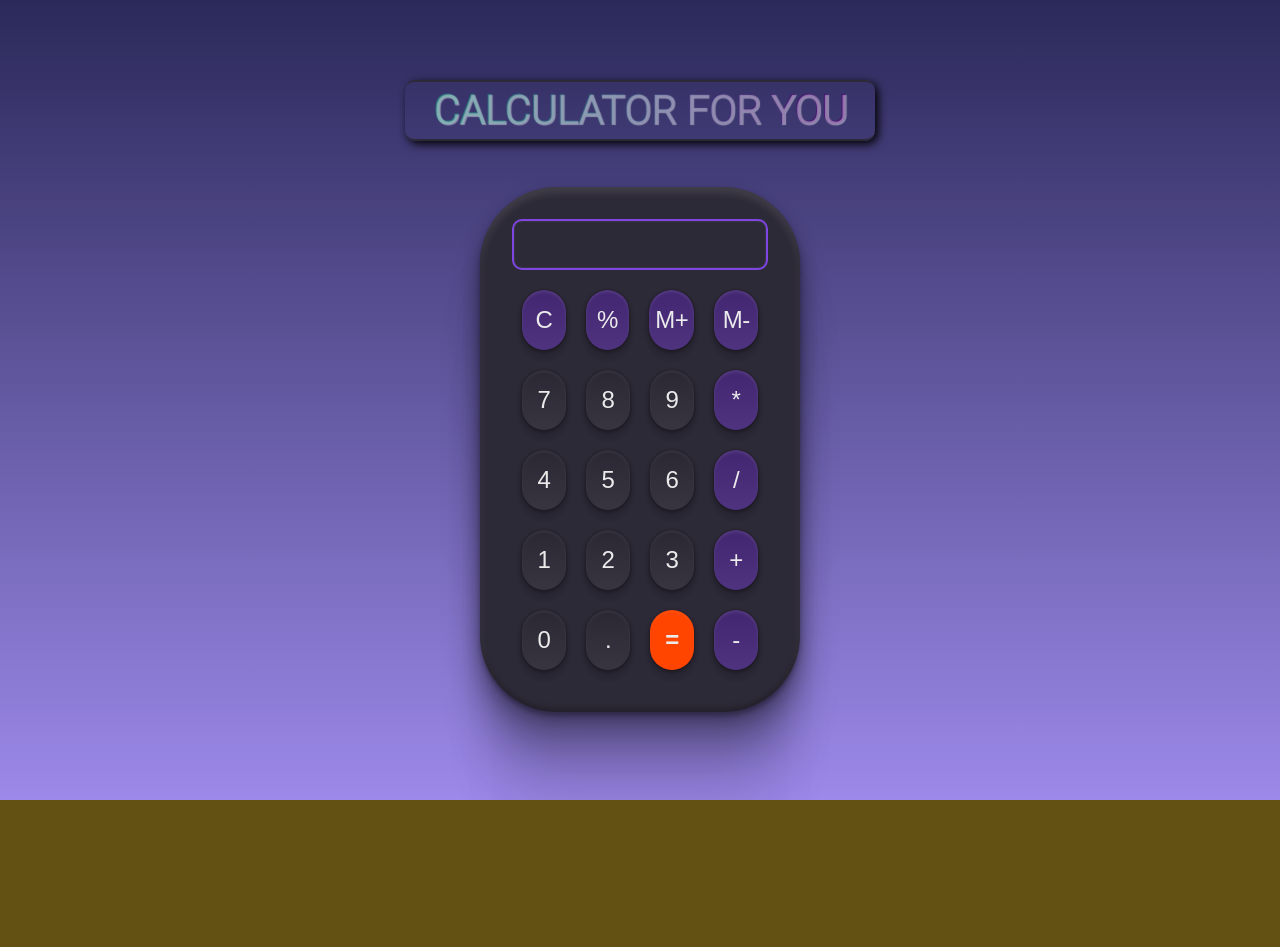
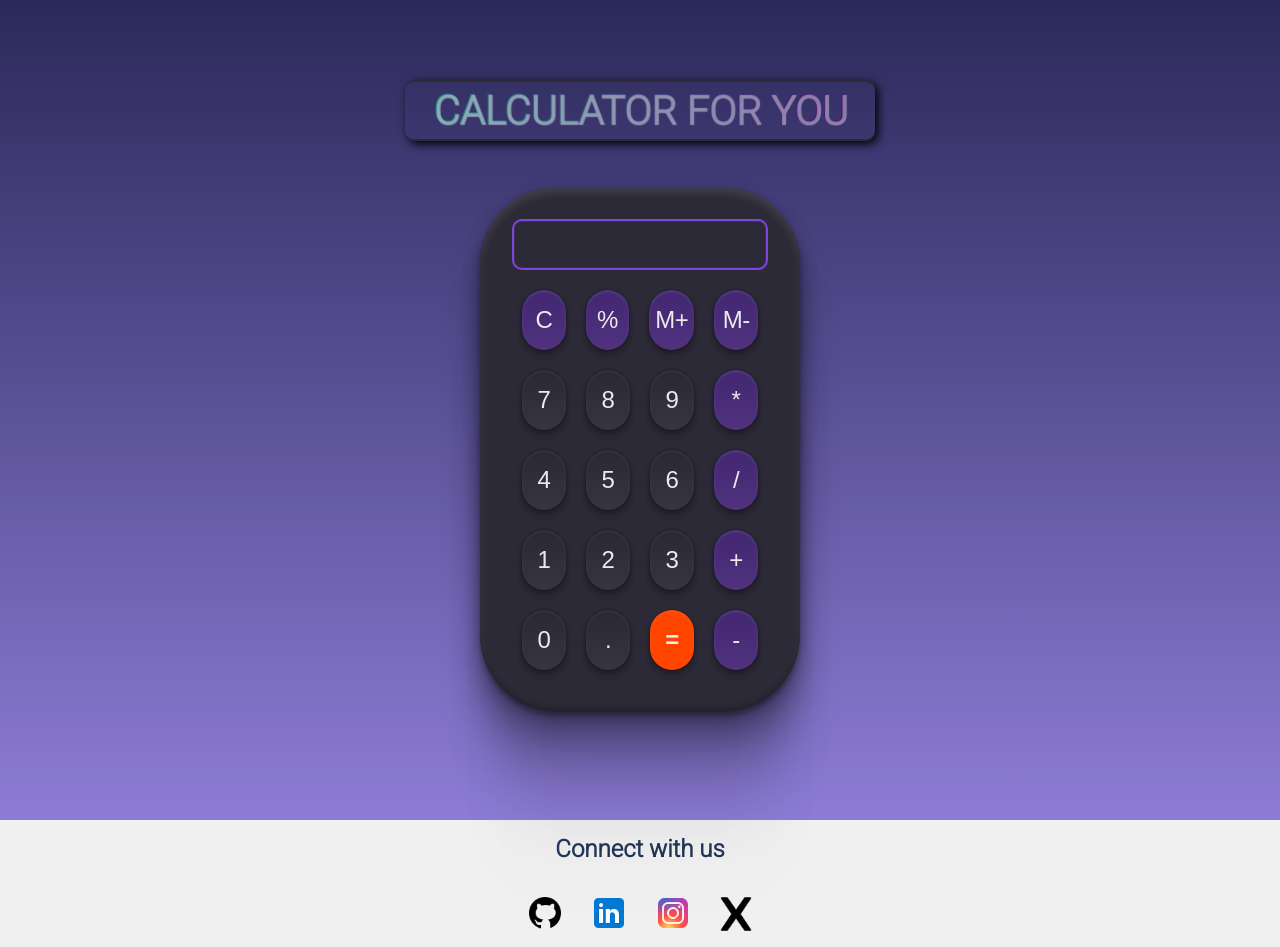
Before and after one commit to Ctoic/CalHub, a plain HTML site: page index.html in a window 1280 px wide. Before the commit the page ends 800 px from the top, so only its background shows below. Drawn offline with Linux system fonts and the light colour scheme.

Commit message:
imcluded footer

```diff
--- a/index.html
+++ b/index.html
@@ -43,7 +43,7 @@
     </div>
     <div class="row">
       <button type="button">0</button>
-      <button type="button" class="  "">.</button>
+      <button type="button" class="  ">.</button>
       <button type="button" class="eql">=</button>
       <button type="button" class="opr">-</button>
     </div>
@@ -52,4 +52,16 @@
   <script src="script.js"></script>
 </body>
 
+<footer class="footer">
+  <div class="footer__bg">
+  <div class="container_footer">
+  <h2 class="foot_heading"><b>Connect with us</b></h2>
+  <a href="" target="_blank"><img class="social" src="github.png"></a>
+  <a href="" target="_blank"><img class="social" src="linkedin.png"></a>
+  <a href="" target="_blank"><img class="social" src="instagram.png"></a>
+  <a href="" target="_blank"><img class="social" src="x.png" style="height: 38px; width: 38px;"></a>
+</div>
+</div>
+</footer>
+
 </html>
--- a/style.css
+++ b/style.css
@@ -206,3 +206,32 @@ body {
     border-radius: 3rem;
   }
 }
+
+/***footer***/
+.footer{
+  background-color:#F0F0F0;
+  text-align: center;
+  bottom: 0;
+  padding-bottom:0;
+  }
+
+.container_footer{
+  justify-content:center;
+  padding-bottom:0;
+  bottom: 0;
+}
+.foot_heading{
+padding-top: 15px;
+color: #213555;
+font-family: "Roboto", sans-serif;
+}
+.social{
+  margin: 10px 10px;
+  height:40px;
+  width:40px;
+  color:#FFF;
+  /* font-size: large; */
+}
+a :hover{
+color: black;
+}
```
Also changed, not shown: github.png (added), instagram.png (added), linkedin.png (added), x.png (added).
